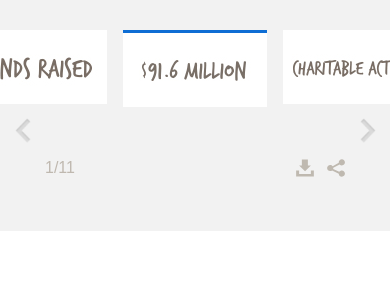
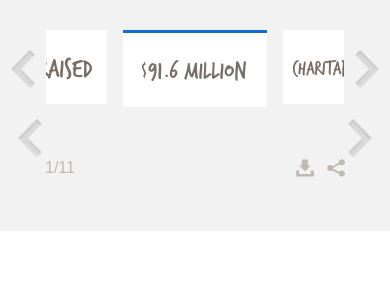
Before and after one commit to patricknelson/si-pgi, a Jekyll site: the page built from index.html, in a window 390 px wide. Shown: the top 300 px of the page. Built offline with Jekyll 4.4.1, drawn with Linux system fonts in a browser that asks for light colours.

Commit message:
Changed responsive breakpoint with iframe in mind

```diff
--- a/_config.yml
+++ b/_config.yml
@@ -5,9 +5,9 @@
   Write an awesome description for your new site here. You can edit this
   line in _config.yml. It will appear in your document head meta (for
   Google search results) and in your feed.xml site description.
-baseurl: "/si" # the subpath of your site, e.g. /blog/
+baseurl: /assets/infographics/pg # the subpath of your site, e.g. /blog/
 # url: "http://360.ingenuitydesign.com" # the base hostname & protocol for your site
-url: http://pgi.ebay.staging.ingenuitydesign.com
+url: http://ebayinc-uat02.test.trueaction.com
 twitter_username: jekyllrb
 github_username:  jekyll
 
--- a/_sass/_base.scss
+++ b/_sass/_base.scss
@@ -51,12 +51,32 @@
             background-color: #f2f2f2;
             border-style: solid;
         }
+
+        .flex-direction-nav {
+          @media (max-width: $large-min - 1) {
+            width: 100vw;
+            position: absolute;
+            left: calc( (50vw * -1) + 80px);
+            top: 0;
+
+            height: 77px;
+          }
+
+        }
+
+
         .flex-direction-nav .flex-prev {
+          left: 0px !important;
+          @media (min-width: $large-min) {
             left: -460px !important;
+          }
         }
 
         .flex-direction-nav .flex-next {
+          right: 0px !important;
+          @media (min-width: $large-min) {
             right: -460px !important;
+          }
         }
     }
 
@@ -75,10 +95,8 @@
         .flex-direction-nav a {
             width: 25px;
             height: 25px;
-            @media (min-width: $large-min) {
-                width: 40px;
-                height: 40px;
-            }
+            width: 40px;
+            height: 40px;
         }
 
         a.flex-next,
@@ -154,7 +172,7 @@
     #slider {
 
         background: none;
-        @media (min-width: $large-min) {
+        @media (min-width: 760px) {
             width: 760px;
         }
         margin: 0 auto;
```
